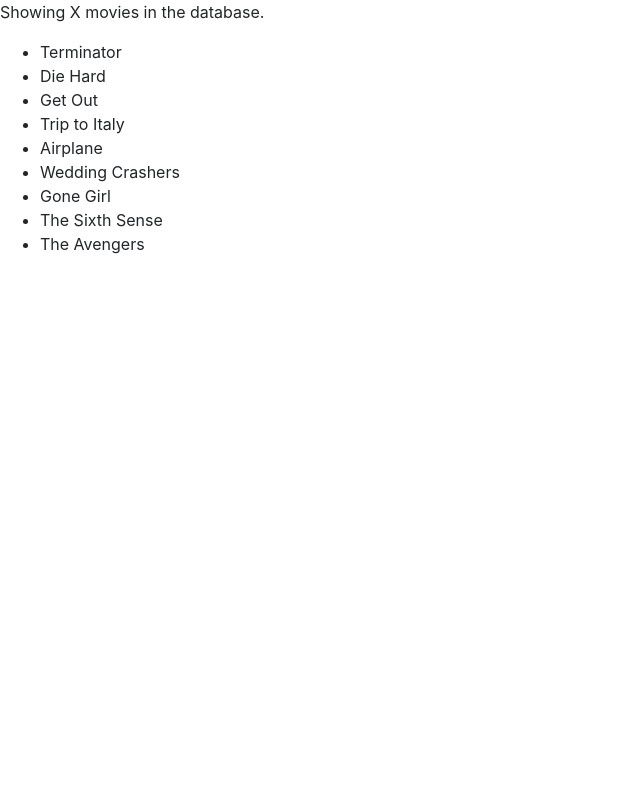
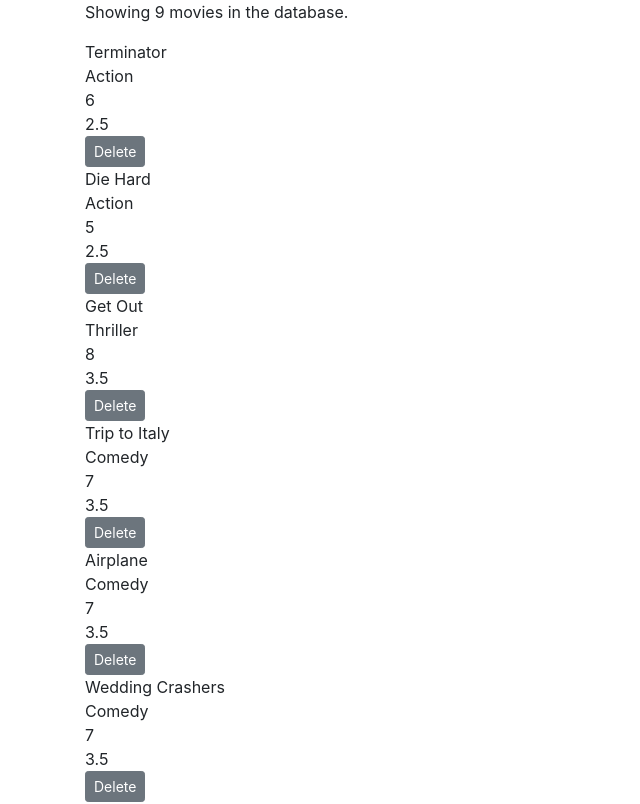
Before and after one commit to mrdaines/vidly-react, a React (Create React App) app: page / in a window 1280 px wide. Shown: the top 804 px of the page, without its empty margins (0-640 px from the left). Built offline with nearby package versions, Linux system fonts and the light colour scheme.

Commit message:
Render movie line items

```diff
--- a/src/components/movies.jsx
+++ b/src/components/movies.jsx
@@ -6,19 +6,29 @@
 		movies: getMovies()
 	}
 
-	// handleDelete = movie => {
-
-	// };
+	handleDelete = movie => {
+		console.log(movie);
+	};
 
 	render() {
 		return (
-			<div>
-				<p>Showing X movies in the database.</p>
-				<ul>
-					{ this.state.movies.map(movie => <li key={movie._id}>{ movie.title }</li>) }
-				</ul>
-			</div>
+			<main className="container">
+				<p>Showing {this.state.movies.length} movies in the database.</p>
+				<div>{ this.state.movies.map(movie => this.renderLineItem(movie) ) }</div>
+			</main>
 		);
+	}
+
+	renderLineItem(movie) {
+		console.log(movie);
+		return <div key={movie._id}>
+			<div>{movie.title}</div>
+			<div>{movie.genre.name }</div>
+			<div>{movie.numberInStock }</div>
+			<div>{movie.dailyRentalRate }</div>
+			<div><button onClick={ this.handleDelete(movie) } className="btn btn-secondary btn-sm">Delete</button></div>
+		</div>
+		// return <div key={movie._id}><div>{ movie.title }</div><div>{ movie.genre }</div><div>{ movie.numberInStock }</div><div>{ movie.dailyRentalRate }</div></div>
 	}
 }
 
```
Also changed, not shown: 1 other file (tests, documents, lock files or other folders).
